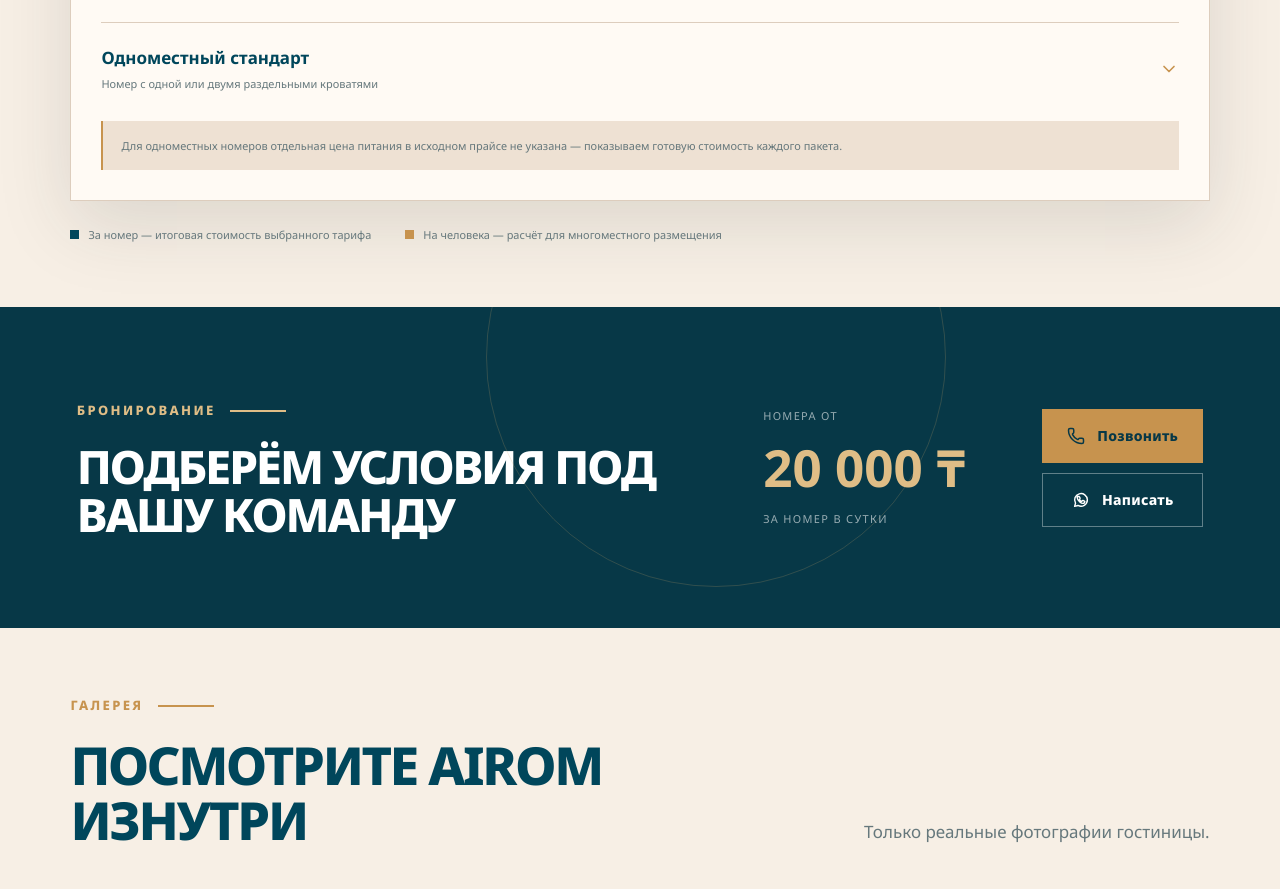
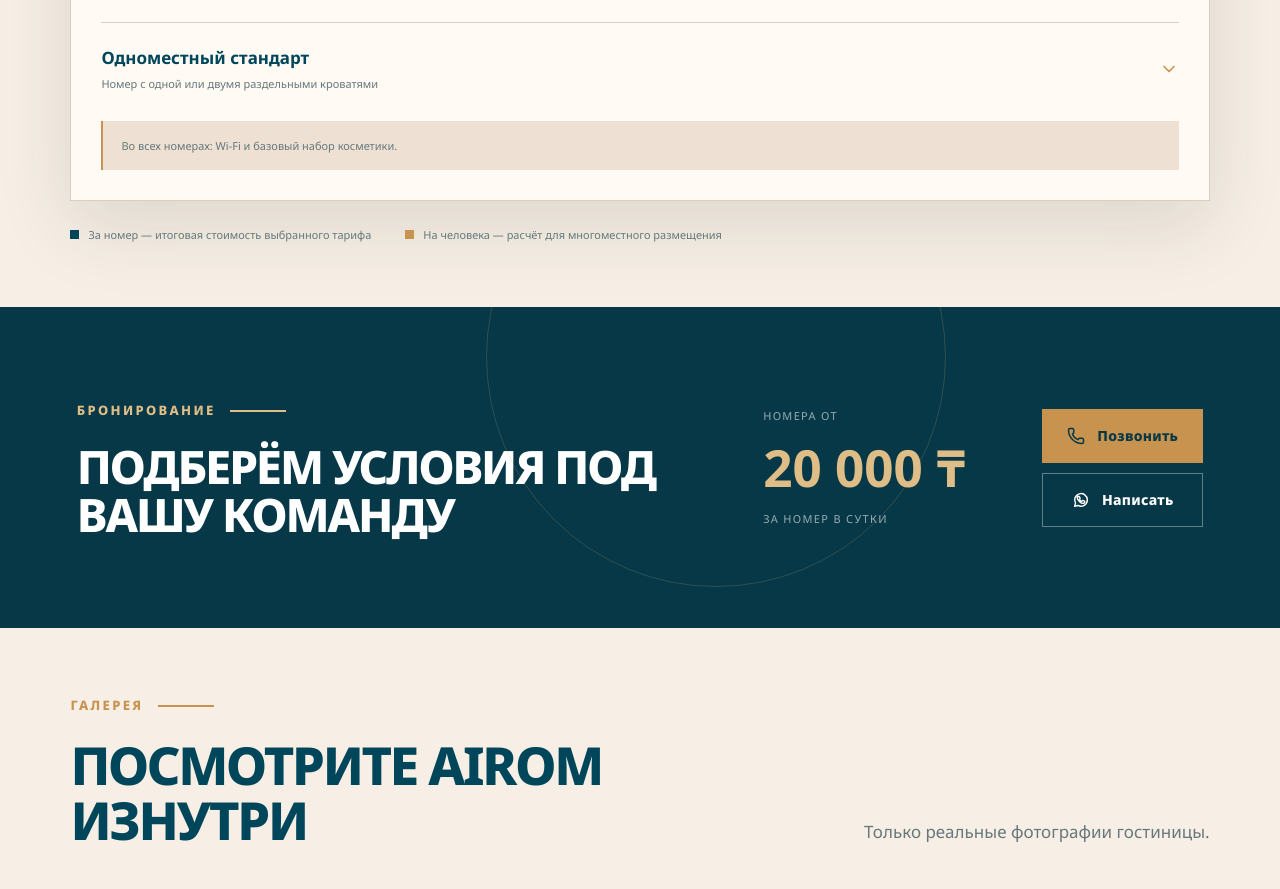
Before and after one commit to ewgftju/airom-hotel, a Next.js app: page / in a window 1280 px wide. Shown: the part 5760-6649 px from the top of the page. Built offline with nearby package versions, Linux system fonts and the light colour scheme.

Commit message:
Replace pricing note with included room amenities in RU and KZ

```diff
--- a/app/content.ts
+++ b/app/content.ts
@@ -115,7 +115,7 @@ export const siteCopy = {
       tariff: "Тариф",
       perRoom: "За номер",
       perPerson: "На человека",
-      singleNote: "Для одноместных номеров отдельная цена питания в исходном прайсе не указана — показываем готовую стоимость каждого пакета.",
+      singleNote: "Во всех номерах: Wi-Fi и базовый набор косметики.",
       totalLegend: "За номер — итоговая стоимость выбранного тарифа",
       personLegend: "На человека — расчёт для многоместного размещения",
     },
@@ -278,7 +278,7 @@ export const siteCopy = {
       tariff: "Тариф",
       perRoom: "Бөлме үшін",
       perPerson: "Бір адамға",
-      singleNote: "Бастапқы прайста бір орындық бөлмелер үшін тамақтанудың жеке бағасы көрсетілмеген — әр пакеттің дайын құнын көрсетеміз.",
+      singleNote: "Барлық бөлмелерде: Wi-Fi және негізгі косметикалық құралдар жиынтығы.",
       totalLegend: "Бөлме үшін — таңдалған тарифтің қорытынды құны",
       personLegend: "Бір адамға — көп орындық орналастыру есебі",
     },
```
